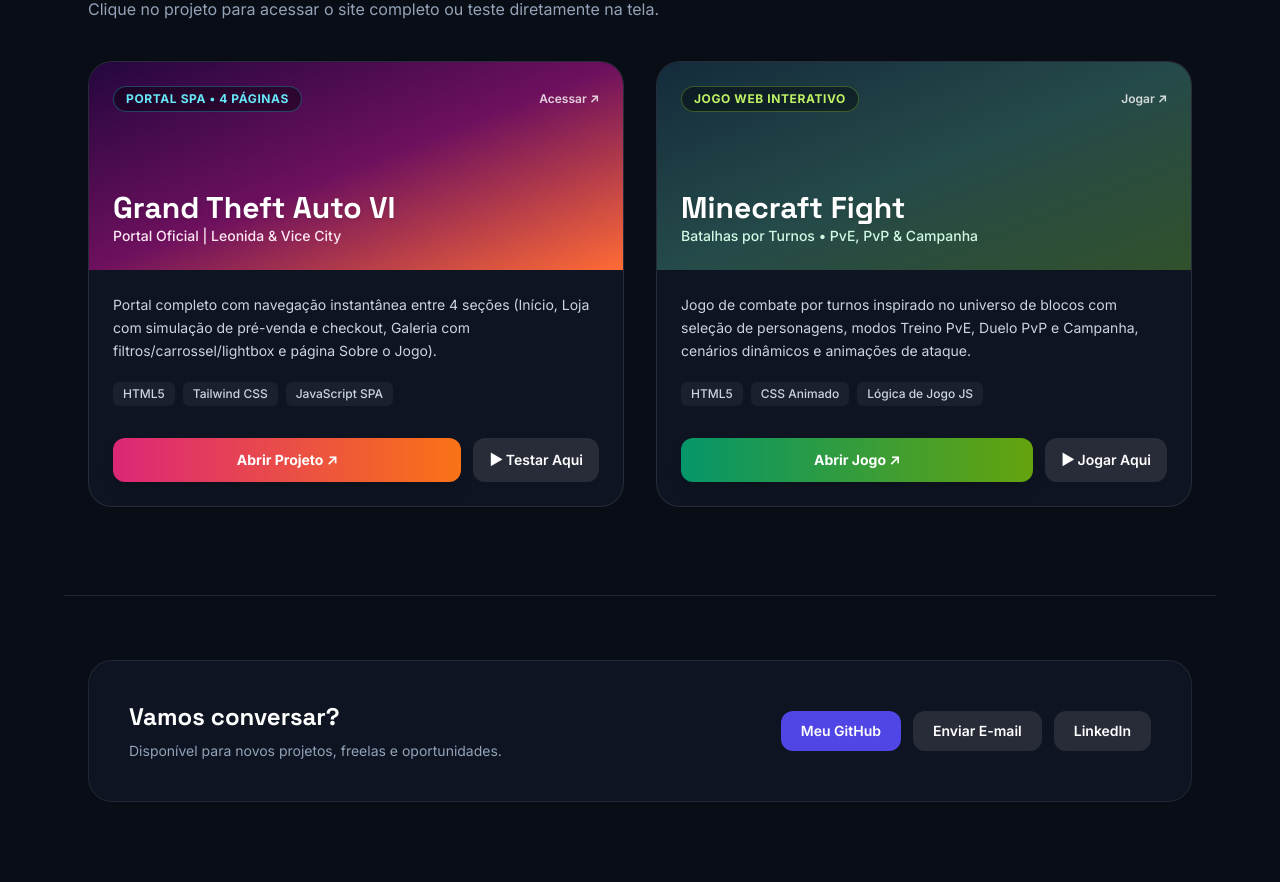
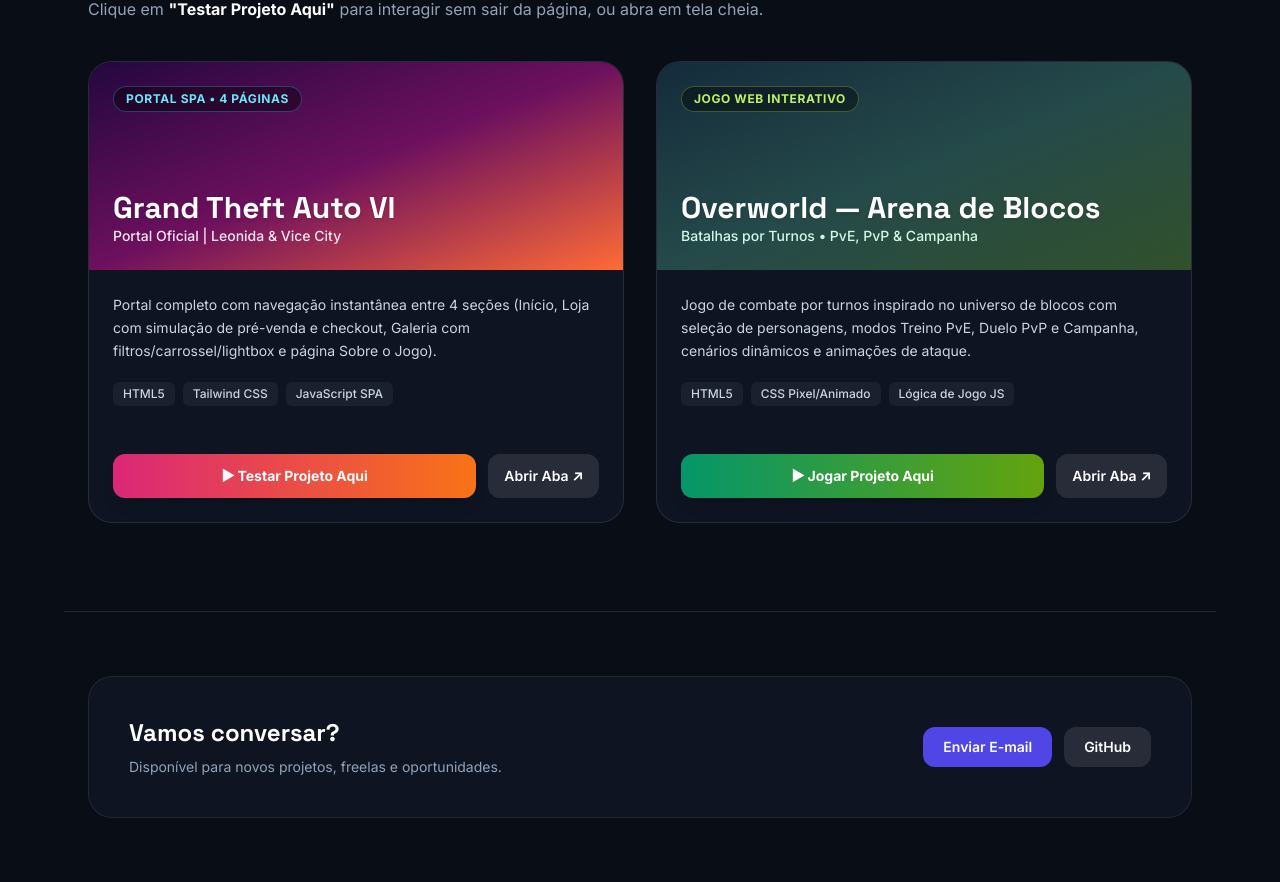
Before and after one commit to Thiago-Silva201/Portif-lio_, a plain HTML site: page index.html in a window 1280 px wide. Shown: the part 598-1480 px from the top of the page. Drawn offline with nearby package versions, Linux system fonts and the light colour scheme.

Commit message:
Update index.html

```diff
--- a/index.html
+++ b/index.html
@@ -3,7 +3,7 @@
 <head>
   <meta charset="UTF-8" />
   <meta name="viewport" content="width=device-width, initial-scale=1.0" />
-  <title>Thiago Silva | Portfólio Front-End</title>
+  <title>Meu Portfólio | Desenvolvedor Front-End</title>
   <script src="https://cdn.tailwindcss.com"></script>
   <link rel="preconnect" href="https://fonts.googleapis.com">
   <link rel="preconnect" href="https://fonts.gstatic.com" crossorigin>
@@ -34,7 +34,7 @@
   <header class="sticky top-0 z-40 glass border-b border-white/10">
     <div class="max-w-6xl mx-auto px-4 sm:px-6 py-4 flex items-center justify-between">
       <a href="#inicio" class="font-display text-xl font-bold tracking-tight text-white">
-        &lt;Thiago<span class="text-indigo-400">Silva</span>/&gt;
+        &lt;Dev<span class="text-indigo-400">Portfólio</span>/&gt;
       </a>
       <nav class="flex items-center gap-6 text-sm font-medium text-slate-300">
         <a href="#inicio" class="hover:text-white transition">Sobre</a>
@@ -44,17 +44,17 @@
     </div>
   </header>
 
-  <!-- Seção Principal -->
+  <!-- Seção Principal (Foto + Apresentação) -->
   <section id="inicio" class="max-w-6xl mx-auto px-4 sm:px-6 pt-16 pb-20">
     <div class="flex flex-col md:flex-row items-center gap-10 md:gap-14">
 
-      <!-- SUA FOTO AQUI (troque "sua-foto.jpg" pelo nome exato da imagem no seu repositório) -->
+      <!-- SUA FOTO AQUI -->
       <div class="relative shrink-0">
         <div class="absolute -inset-1.5 rounded-full bg-gradient-to-tr from-indigo-500 via-purple-500 to-cyan-400 blur opacity-75"></div>
         <img
           src="sua-foto.jpg"
-          onerror="this.src='https://placehold.co/400x400/1e293b/818cf8?text=Thiago+Silva'"
-          alt="Foto de Thiago Silva"
+          onerror="this.src='https://placehold.co/400x400/1e293b/818cf8?text=Sua+Foto'"
+          alt="Minha Foto de Perfil"
           class="relative w-44 h-44 sm:w-52 sm:h-52 rounded-full object-cover border-4 border-[#090d16] shadow-2xl"
         />
       </div>
@@ -62,17 +62,17 @@
       <!-- Texto de Apresentação -->
       <div class="text-center md:text-left">
         <span class="inline-block px-3.5 py-1 rounded-full bg-indigo-500/15 border border-indigo-400/30 text-indigo-300 text-xs font-semibold uppercase tracking-wider mb-4">
-          Desenvolvedor Web & Front-End
+          Desenvolvedor Web & Criador Digital
         </span>
         <h1 class="font-display text-4xl sm:text-5xl font-bold text-white leading-tight mb-4">
           Olá, eu sou <span class="text-transparent bg-clip-text bg-gradient-to-r from-indigo-400 via-purple-400 to-cyan-400">Thiago Silva</span>
         </h1>
         <p class="text-slate-300 text-base sm:text-lg leading-relaxed max-w-2xl mb-7">
-          Desenvolvo interfaces modernas, interativas e responsivas com HTML, CSS, Tailwind e JavaScript. Clique em qualquer projeto abaixo para explorar ou jogar diretamente no navegador.
+          Desenvolvo interfaces modernas, interativas e responsivas com HTML, CSS, Tailwind e JavaScript. Explore abaixo os meus projetos funcionais diretamente no navegador.
         </p>
         <div class="flex flex-wrap justify-center md:justify-start gap-4">
           <a href="#projetos" class="px-6 py-3 rounded-xl bg-indigo-600 hover:bg-indigo-500 text-white font-semibold text-sm transition shadow-lg shadow-indigo-600/25">
-            Ver Meus Projetos ↓
+            Ver Projetos ao Vivo ↓
           </a>
           <a href="#contato" class="px-6 py-3 rounded-xl glass hover:border-white/25 text-slate-200 font-semibold text-sm transition">
             Entrar em Contato
@@ -86,25 +86,22 @@
   <!-- Seção de Projetos -->
   <section id="projetos" class="max-w-6xl mx-auto px-4 sm:px-6 py-12">
     <div class="mb-10">
-      <span class="text-xs font-bold uppercase tracking-widest text-indigo-400">Projetos Publicados</span>
+      <span class="text-xs font-bold uppercase tracking-widest text-indigo-400">Vitrine Interativa</span>
       <h2 class="font-display text-3xl sm:text-4xl font-bold text-white mt-1">Meus Projetos</h2>
       <p class="text-slate-400 text-sm sm:text-base mt-2">
-        Clique no projeto para acessar o site completo ou teste diretamente na tela.
+        Clique em <strong class="text-white">"Testar Projeto Aqui"</strong> para interagir sem sair da página, ou abra em tela cheia.
       </p>
     </div>
 
     <div class="grid grid-cols-1 md:grid-cols-2 gap-8">
 
       <!-- Projeto 1: Portal GTA VI -->
-      <article class="glass rounded-3xl overflow-hidden flex flex-col justify-between border border-white/10 hover:border-pink-500/50 transition group">
-        <a href="https://thiago-silva201.github.io/GTA-6/#inicio" target="_blank" rel="noopener noreferrer" class="block">
+      <article class="glass rounded-3xl overflow-hidden flex flex-col justify-between border border-white/10 hover:border-pink-500/40 transition group">
+        <div>
           <div class="h-52 bg-gradient-to-br from-[#24073e] via-[#6d105e] to-[#ff6b35] p-6 flex flex-col justify-between relative overflow-hidden">
-            <div class="flex items-center justify-between">
-              <span class="px-3 py-1 rounded-full bg-black/40 backdrop-blur-sm text-cyan-300 text-xs font-bold uppercase tracking-wider border border-cyan-400/30">
-                Portal SPA • 4 Páginas
-              </span>
-              <span class="text-white/80 text-xs font-semibold group-hover:translate-x-1 transition">Acessar ↗</span>
-            </div>
+            <span class="self-start px-3 py-1 rounded-full bg-black/40 backdrop-blur-sm text-cyan-300 text-xs font-bold uppercase tracking-wider border border-cyan-400/30">
+              Portal SPA • 4 Páginas
+            </span>
             <div>
               <h3 class="font-display text-2xl sm:text-3xl font-bold text-white drop-shadow">
                 Grand Theft Auto VI
@@ -113,79 +110,76 @@
             </div>
           </div>
 
-          <div class="p-6 pb-2">
+          <div class="p-6">
             <p class="text-slate-300 text-sm leading-relaxed mb-5">
               Portal completo com navegação instantânea entre 4 seções (Início, Loja com simulação de pré-venda e checkout, Galeria com filtros/carrossel/lightbox e página Sobre o Jogo).
             </p>
-            <div class="flex flex-wrap gap-2 mb-4">
+            <div class="flex flex-wrap gap-2 mb-6">
               <span class="px-2.5 py-1 rounded-md bg-white/5 text-slate-300 text-xs font-medium">HTML5</span>
               <span class="px-2.5 py-1 rounded-md bg-white/5 text-slate-300 text-xs font-medium">Tailwind CSS</span>
               <span class="px-2.5 py-1 rounded-md bg-white/5 text-slate-300 text-xs font-medium">JavaScript SPA</span>
             </div>
           </div>
-        </a>
+        </div>
 
-        <div class="px-6 pb-6 pt-2 flex flex-wrap gap-3">
+        <div class="px-6 pb-6 flex flex-wrap gap-3">
+          <button
+            type="button"
+            onclick="abrirPreview('https://thiago-silva201.github.io/GTA-6/#inicio', 'Grand Theft Auto VI — Portal Oficial')"
+            class="flex-1 py-3 px-4 rounded-xl bg-gradient-to-r from-pink-600 to-orange-500 hover:opacity-95 text-white font-bold text-xs sm:text-sm transition cursor-pointer text-center shadow-lg">
+            ▶ Testar Projeto Aqui
+          </button>
           <a
             href="https://thiago-silva201.github.io/GTA-6/#inicio"
             target="_blank"
             rel="noopener noreferrer"
-            class="flex-1 py-3 px-4 rounded-xl bg-gradient-to-r from-pink-600 to-orange-500 hover:opacity-95 text-white font-bold text-xs sm:text-sm transition text-center shadow-lg">
-            Abrir Projeto ↗
+            class="py-3 px-4 rounded-xl bg-white/10 hover:bg-white/20 text-white font-semibold text-xs sm:text-sm transition text-center">
+            Abrir Aba ↗
           </a>
-          <button
-            type="button"
-            onclick="abrirPreview('https://thiago-silva201.github.io/GTA-6/#inicio', 'Grand Theft Auto VI — Portal Oficial')"
-            class="py-3 px-4 rounded-xl bg-white/10 hover:bg-white/20 text-white font-semibold text-xs sm:text-sm transition cursor-pointer text-center">
-            ▶ Testar Aqui
-          </button>
         </div>
       </article>
 
-      <!-- Projeto 2: Minecraft Fight / Overworld -->
-      <article class="glass rounded-3xl overflow-hidden flex flex-col justify-between border border-white/10 hover:border-emerald-500/50 transition group">
-        <a href="https://thiago-silva201.github.io/MINECRAFT-FIGHT/" target="_blank" rel="noopener noreferrer" class="block">
+      <!-- Projeto 2: Overworld Arena -->
+      <article class="glass rounded-3xl overflow-hidden flex flex-col justify-between border border-white/10 hover:border-emerald-500/40 transition group">
+        <div>
           <div class="h-52 bg-gradient-to-br from-[#142b3b] via-[#254a4a] to-[#31512b] p-6 flex flex-col justify-between relative overflow-hidden">
-            <div class="flex items-center justify-between">
-              <span class="px-3 py-1 rounded-full bg-black/40 backdrop-blur-sm text-lime-300 text-xs font-bold uppercase tracking-wider border border-lime-400/30">
-                Jogo Web Interativo
-              </span>
-              <span class="text-white/80 text-xs font-semibold group-hover:translate-x-1 transition">Jogar ↗</span>
-            </div>
+            <span class="self-start px-3 py-1 rounded-full bg-black/40 backdrop-blur-sm text-lime-300 text-xs font-bold uppercase tracking-wider border border-lime-400/30">
+              Jogo Web Interativo
+            </span>
             <div>
               <h3 class="font-display text-2xl sm:text-3xl font-bold text-white drop-shadow">
-                Minecraft Fight
+                Overworld — Arena de Blocos
               </h3>
               <p class="text-emerald-100 text-xs sm:text-sm font-medium">Batalhas por Turnos • PvE, PvP & Campanha</p>
             </div>
           </div>
 
-          <div class="p-6 pb-2">
+          <div class="p-6">
             <p class="text-slate-300 text-sm leading-relaxed mb-5">
               Jogo de combate por turnos inspirado no universo de blocos com seleção de personagens, modos Treino PvE, Duelo PvP e Campanha, cenários dinâmicos e animações de ataque.
             </p>
-            <div class="flex flex-wrap gap-2 mb-4">
+            <div class="flex flex-wrap gap-2 mb-6">
               <span class="px-2.5 py-1 rounded-md bg-white/5 text-slate-300 text-xs font-medium">HTML5</span>
-              <span class="px-2.5 py-1 rounded-md bg-white/5 text-slate-300 text-xs font-medium">CSS Animado</span>
+              <span class="px-2.5 py-1 rounded-md bg-white/5 text-slate-300 text-xs font-medium">CSS Pixel/Animado</span>
               <span class="px-2.5 py-1 rounded-md bg-white/5 text-slate-300 text-xs font-medium">Lógica de Jogo JS</span>
             </div>
           </div>
-        </a>
+        </div>
 
-        <div class="px-6 pb-6 pt-2 flex flex-wrap gap-3">
+        <div class="px-6 pb-6 flex flex-wrap gap-3">
+          <button
+            type="button"
+            onclick="abrirPreview('https://thiago-silva201.github.io/MINECRAFT-FIGHT/', 'Overworld — Arena de Blocos')"
+            class="flex-1 py-3 px-4 rounded-xl bg-gradient-to-r from-emerald-600 to-lime-600 hover:opacity-95 text-white font-bold text-xs sm:text-sm transition cursor-pointer text-center shadow-lg">
+            ▶ Jogar Projeto Aqui
+          </button>
           <a
             href="https://thiago-silva201.github.io/MINECRAFT-FIGHT/"
             target="_blank"
             rel="noopener noreferrer"
-            class="flex-1 py-3 px-4 rounded-xl bg-gradient-to-r from-emerald-600 to-lime-600 hover:opacity-95 text-white font-bold text-xs sm:text-sm transition text-center shadow-lg">
-            Abrir Jogo ↗
+            class="py-3 px-4 rounded-xl bg-white/10 hover:bg-white/20 text-white font-semibold text-xs sm:text-sm transition text-center">
+            Abrir Aba ↗
           </a>
-          <button
-            type="button"
-            onclick="abrirPreview('https://thiago-silva201.github.io/MINECRAFT-FIGHT/', 'Minecraft Fight — Arena de Blocos')"
-            class="py-3 px-4 rounded-xl bg-white/10 hover:bg-white/20 text-white font-semibold text-xs sm:text-sm transition cursor-pointer text-center">
-            ▶ Jogar Aqui
-          </button>
         </div>
       </article>
 
@@ -200,14 +194,11 @@
         <p class="text-slate-400 text-sm">Disponível para novos projetos, freelas e oportunidades.</p>
       </div>
       <div class="flex flex-wrap justify-center gap-3">
-        <a href="https://github.com/thiago-silva201" target="_blank" rel="noopener noreferrer" class="px-5 py-2.5 rounded-xl bg-indigo-600 hover:bg-indigo-500 text-white text-sm font-semibold transition">
-          Meu GitHub
-        </a>
-        <a href="mailto:seuemail@exemplo.com" class="px-5 py-2.5 rounded-xl bg-white/10 hover:bg-white/20 text-white text-sm font-semibold transition">
+        <a href="mailto:seuemail@exemplo.com" class="px-5 py-2.5 rounded-xl bg-indigo-600 hover:bg-indigo-500 text-white text-sm font-semibold transition">
           Enviar E-mail
         </a>
-        <a href="https://linkedin.com" target="_blank" rel="noopener noreferrer" class="px-5 py-2.5 rounded-xl bg-white/10 hover:bg-white/20 text-white text-sm font-semibold transition">
-          LinkedIn
+        <a href="https://github.com/thiago-silva201" target="_blank" rel="noopener noreferrer" class="px-5 py-2.5 rounded-xl bg-white/10 hover:bg-white/20 text-white text-sm font-semibold transition">
+          GitHub
         </a>
       </div>
     </div>
```
